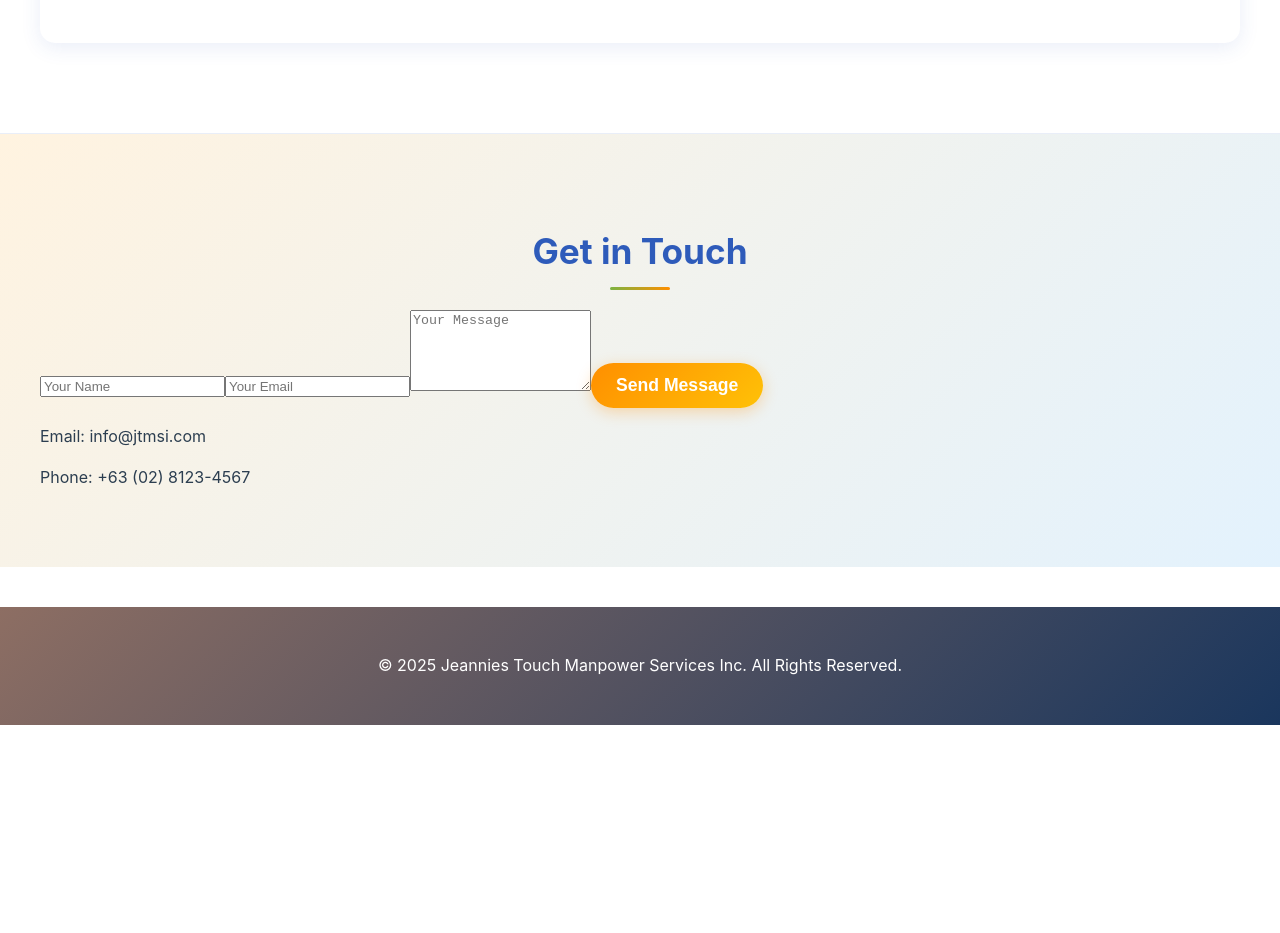
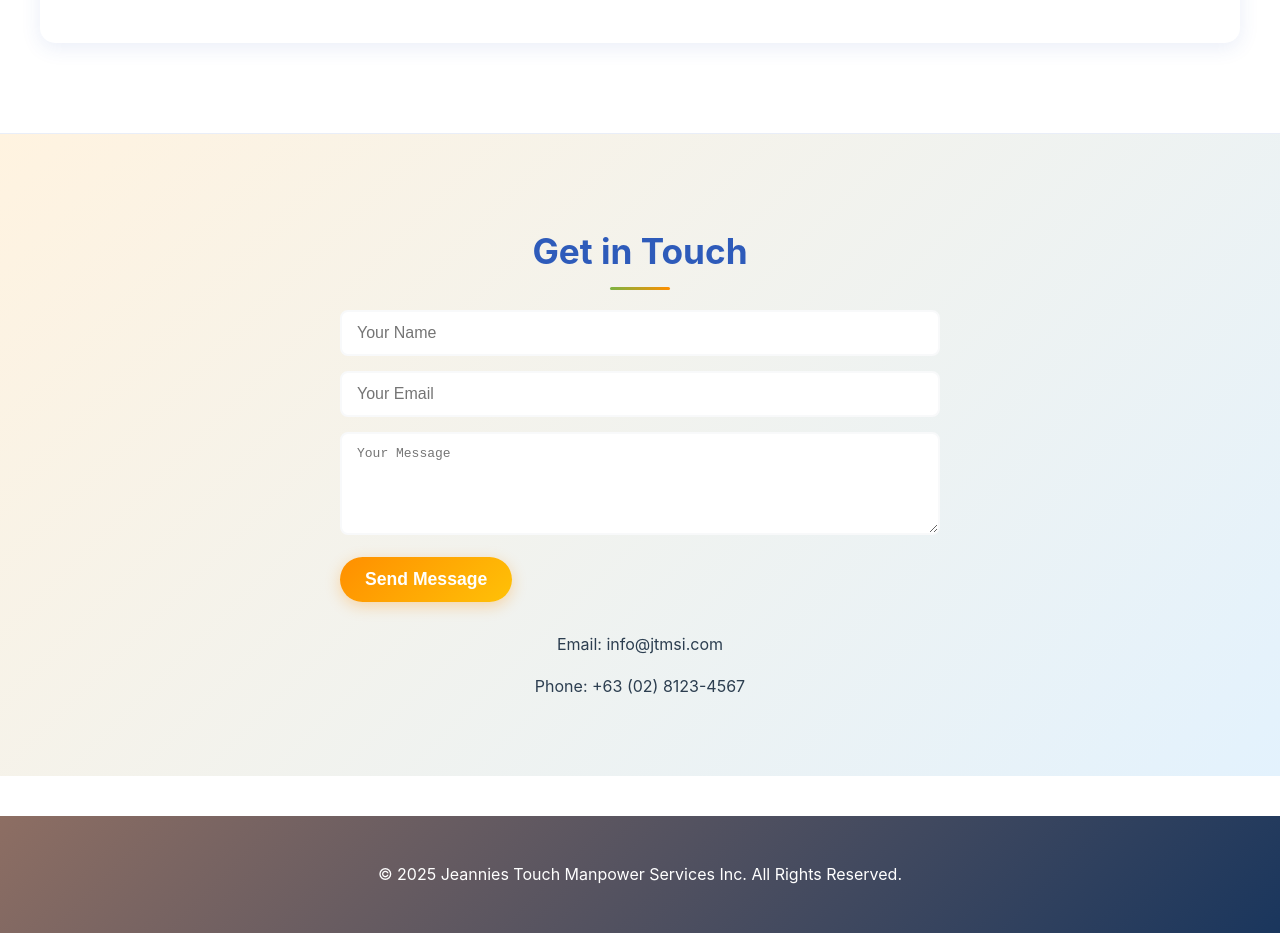
Before and after one commit to JamesRussellDelaRosa/jtmsi_website, a React (Create React App) app: page / in a window 1280 px wide. Shown: the part 1845-2778 px from the top of the page. Before the commit the page ends 2570 px from the top, so only its background shows below. Built offline with nearby package versions, Linux system fonts and the light colour scheme.

Commit message:
improve the animations of body

```diff
--- a/src/App.css
+++ b/src/App.css
@@ -150,6 +150,153 @@ body {
   animation: jumpAnimation 0.3s ease-in-out;
 }
 
+/* Scroll Animation Classes */
+.content-section,
+.service-item,
+.team-member,
+.contact-form,
+.contact-details {
+  opacity: 0;
+  transform: translateY(50px);
+  transition: all 0.8s ease-out;
+}
+
+.hero-content {
+  opacity: 1;
+  transform: translateY(0);
+  transition: all 0.8s ease-out;
+}
+
+.content-section.animate-in,
+.service-item.animate-in,
+.team-member.animate-in,
+.contact-form.animate-in,
+.contact-details.animate-in,
+.hero-content.animate-in {
+  opacity: 1;
+  transform: translateY(0);
+}
+
+/* Staggered animation delays for service items */
+.service-item:nth-child(1).animate-in {
+  transition-delay: 0.1s;
+}
+
+.service-item:nth-child(2).animate-in {
+  transition-delay: 0.2s;
+}
+
+.service-item:nth-child(3).animate-in {
+  transition-delay: 0.3s;
+}
+
+/* Alternate animations for team members */
+.team-member:nth-child(odd).animate-in {
+  transform: translateX(0);
+  animation: slideInFromLeft 0.8s ease-out forwards;
+}
+
+.team-member:nth-child(even).animate-in {
+  transform: translateX(0);
+  animation: slideInFromRight 0.8s ease-out forwards;
+}
+
+@keyframes slideInFromLeft {
+  from {
+    opacity: 0;
+    transform: translateX(-50px);
+  }
+  to {
+    opacity: 1;
+    transform: translateX(0);
+  }
+}
+
+@keyframes slideInFromRight {
+  from {
+    opacity: 0;
+    transform: translateX(50px);
+  }
+  to {
+    opacity: 1;
+    transform: translateX(0);
+  }
+}
+
+/* Enhanced hover effects with micro-animations */
+.service-item.animate-in:hover {
+  transform: translateY(-10px) scale(1.02);
+  box-shadow: 0 15px 40px rgba(46, 91, 186, 0.25);
+}
+
+.team-member.animate-in:hover {
+  transform: translateY(-8px) scale(1.02);
+  box-shadow: 0 12px 35px rgba(46, 91, 186, 0.2);
+}
+
+/* Floating animation for contact form elements */
+.contact-form input,
+.contact-form textarea {
+  transition: all 0.3s ease;
+  transform: translateY(0);
+}
+
+.contact-form.animate-in input,
+.contact-form.animate-in textarea {
+  animation: floatIn 0.6s ease-out forwards;
+}
+
+.contact-form.animate-in input:nth-child(1) { animation-delay: 0.1s; }
+.contact-form.animate-in input:nth-child(2) { animation-delay: 0.2s; }
+.contact-form.animate-in textarea { animation-delay: 0.3s; }
+.contact-form.animate-in button { animation-delay: 0.4s; }
+
+@keyframes floatIn {
+  from {
+    opacity: 0;
+    transform: translateY(30px);
+  }
+  to {
+    opacity: 1;
+    transform: translateY(0);
+  }
+}
+
+/* Section title scale animation */
+.content-section h2 {
+  transform: scale(0.9);
+  transition: all 0.6s ease-out;
+}
+
+.content-section.animate-in h2 {
+  transform: scale(1);
+  animation: titlePulse 0.8s ease-out;
+}
+
+@keyframes titlePulse {
+  0% {
+    transform: scale(0.9);
+  }
+  50% {
+    transform: scale(1.05);
+  }
+  100% {
+    transform: scale(1);
+  }
+}
+
+/* Progressive reveal for paragraphs */
+.content-section p {
+  opacity: 0;
+  transform: translateY(20px);
+  transition: all 0.6s ease-out 0.3s;
+}
+
+.content-section.animate-in p {
+  opacity: 1;
+  transform: translateY(0);
+}
+
 /* Content Animation Keyframes */
 @keyframes fadeInUp {
   from {
@@ -280,11 +427,10 @@ body {
   }
 }
 
-/* Main Section Animations */
+/* Main Section Base Styles */
 main section {
   padding: 60px 40px;
   border-bottom: 1px solid rgba(46, 91, 186, 0.1);
-  animation: fadeInUp 0.8s ease-out;
 }
 
 main section:last-child {
@@ -355,72 +501,109 @@ main section:last-child {
   box-shadow: 0 6px 20px rgba(255, 143, 0, 0.4);
 }
 
-/* Hero Section Animations */
 .hero-content {
-  max-width: 700px; /* Limit width of hero content */
-  animation: fadeInLeft 1s ease-out;
+  max-width: 700px;
+  position: relative;
+  z-index: 1;
 }
 
 .hero-section h2 {
-  animation: fadeInUp 1.2s ease-out;
+  font-size: 2.8em; /* Larger font size for hero heading */
+  margin-bottom: 20px;
+  font-weight: bold;
+  line-height: 1.2;
 }
 
 .hero-section p {
-  animation: fadeInUp 1.4s ease-out;
+  font-size: 1.2em;
+  margin-bottom: 30px;
 }
 
 .cta-button {
-  animation: fadeInUp 1.6s ease-out;
-  transition: transform 0.3s ease, box-shadow 0.3s ease;
+  background: linear-gradient(135deg, var(--primary-orange) 0%, var(--primary-yellow) 100%);
+  color: white;
+  padding: 12px 25px;
+  border: none;
+  border-radius: 25px;
+  font-size: 1.1em;
+  font-weight: 600;
+  cursor: pointer;
+  text-decoration: none;
+  display: inline-block;
+  transition: all 0.3s ease;
+  box-shadow: 0 4px 15px rgba(255, 143, 0, 0.3);
 }
 
-/* Section Title Animations */
+/* Section Title Styles */
 .content-section h2 {
-  animation: fadeInUp 0.8s ease-out;
+  font-size: 2.2em;
+  margin-bottom: 30px;
+  color: var(--primary-blue);
+  text-align: center;
+  position: relative;
 }
 
-/* Services Grid Animations */
+/* Services Grid Base Styles */
 .services-grid {
-  animation: fadeIn 1s ease-out;
+  display: grid;
+  grid-template-columns: repeat(auto-fit, minmax(280px, 1fr));
+  gap: 30px;
+  margin-top: 20px;
 }
 
 .service-item {
-  animation: scaleIn 0.8s ease-out;
-  transition: transform 0.3s ease, box-shadow 0.3s ease;
+  background: var(--white);
+  padding: 25px;
+  border-radius: 15px;
+  box-shadow: 0 5px 20px rgba(46, 91, 186, 0.1);
+  text-align: center;
+  transition: all 0.3s ease;
+  border: 2px solid transparent;
+  position: relative;
+  overflow: hidden;
 }
 
-.service-item:nth-child(1) {
-  animation-delay: 0.2s;
+/* Team Member Base Styles */
+.team-member {
+  text-align: center;
+  margin-bottom: 30px;
+  padding: 20px;
+  background: var(--white);
+  border-radius: 15px;
+  box-shadow: 0 5px 20px rgba(46, 91, 186, 0.1);
+  transition: all 0.3s ease;
+  border: 2px solid transparent;
 }
 
-.service-item:nth-child(2) {
-  animation-delay: 0.4s;
+/* Contact Form Base Styles */
+.contact-form {
+  max-width: 600px;
+  margin: 0 auto;
 }
 
-.service-item:nth-child(3) {
-  animation-delay: 0.6s;
+.contact-form input,
+.contact-form textarea {
+  width: 100%;
+  padding: 12px 15px;
+  margin-bottom: 15px;
+  border: 2px solid var(--neutral-light);
+  border-radius: 8px;
+  font-size: 1em;
+  transition: all 0.3s ease;
+  box-sizing: border-box;
 }
 
-/* Team Member Animations */
-.team-member {
-  animation: fadeInUp 0.8s ease-out;
-}
-
-.team-member:nth-child(odd) {
-  animation: fadeInLeft 0.8s ease-out;
-}
-
-.team-member:nth-child(even) {
-  animation: fadeInRight 0.8s ease-out;
-}
-
-/* Contact Form Animations */
-.contact-form {
-  animation: slideInFromBottom 1s ease-out;
+.contact-form input:focus,
+.contact-form textarea:focus {
+  outline: none;
+  border-color: var(--primary-blue);
+  box-shadow: 0 0 10px rgba(46, 91, 186, 0.2);
+  transform: translateY(-2px);
 }
 
 .contact-details {
-  animation: fadeIn 1.2s ease-out;
+  text-align: center;
+  margin-top: 30px;
 }
 
 .content-section h2 {
--- a/src/App.js
+++ b/src/App.js
@@ -1,4 +1,4 @@
-import React, { useState } from 'react'; // Import useState
+import React, { useState, useEffect, useRef } from 'react'; // Import useState, useEffect, useRef
 import './App.css';
 import logo from './logo.png'; // Importing the JTMSI logo
 
@@ -9,6 +9,35 @@ function App() {
     message: ''
   });
   const [formStatus, setFormStatus] = useState(''); // To show success/error messages
+  const observerRef = useRef(null);
+
+  // Intersection Observer for scroll animations
+  useEffect(() => {
+    const observerOptions = {
+      threshold: 0.1,
+      rootMargin: '0px 0px -50px 0px'
+    };
+
+    observerRef.current = new IntersectionObserver((entries) => {
+      entries.forEach((entry) => {
+        if (entry.isIntersecting) {
+          entry.target.classList.add('animate-in');
+        }
+      });
+    }, observerOptions);
+
+    // Observe all sections and animatable elements
+    const elementsToObserve = document.querySelectorAll('.content-section, .service-item, .team-member, .contact-form, .contact-details, .hero-content');
+    elementsToObserve.forEach((el) => {
+      observerRef.current.observe(el);
+    });
+
+    return () => {
+      if (observerRef.current) {
+        observerRef.current.disconnect();
+      }
+    };
+  }, []);
 
   const handleNavClick = (event) => {
     event.preventDefault();
```
